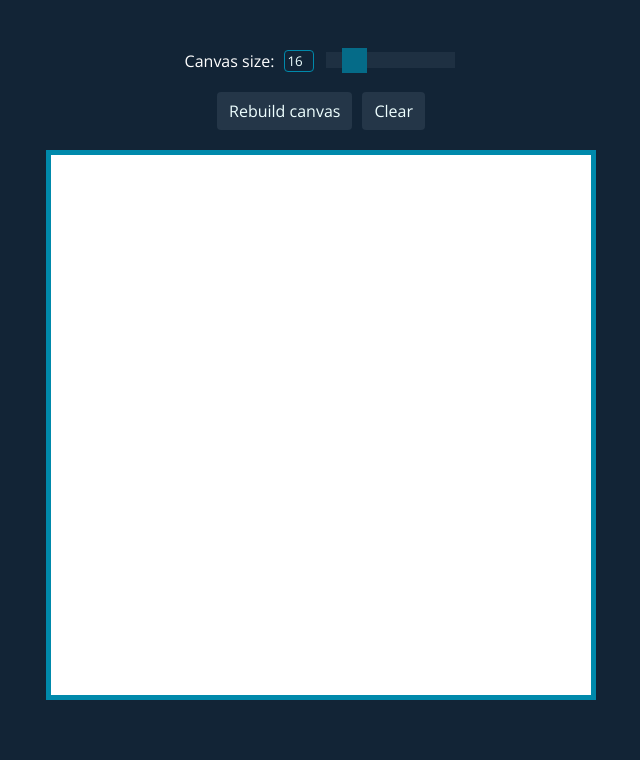
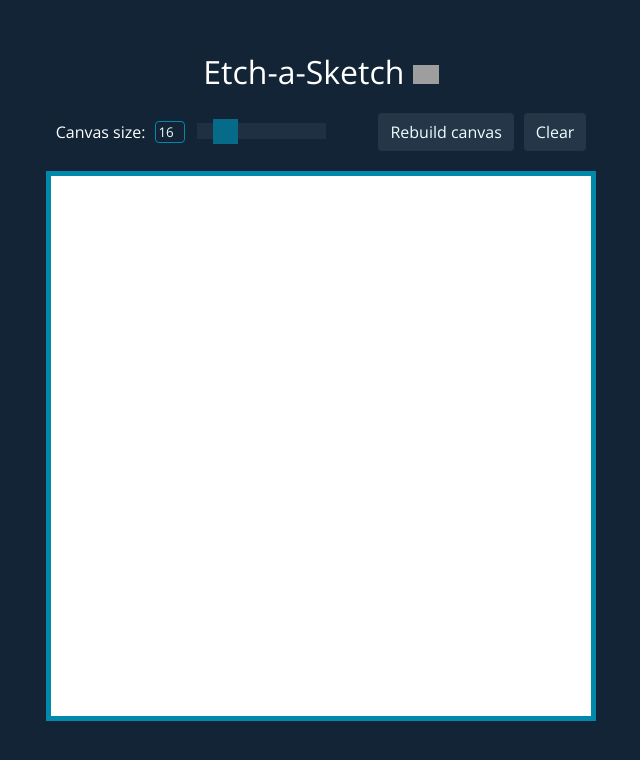
Before and after one commit to jdmrabe/odin-etch-a-sketch, a plain HTML site: page index.html in a window 1280 px wide. Shown: the whole page, without its empty margins (319-959 px from the left). Drawn offline with nearby package versions, Linux system fonts and the light colour scheme; grey boxes are pictures that could not be loaded.

Commit message:
Add title header

```diff
--- a/index.html
+++ b/index.html
@@ -15,6 +15,14 @@
   </head>
   <body>
     <div class="container">
+      <h1>
+        Etch-a-Sketch
+        <img
+          src="https://cdn.jsdelivr.net/gh/twitter/twemoji@14.0.2/assets/svg/270d.svg"
+          alt="an emoji of a hand holding pencil"
+        />
+      </h1>
+      <div class="tool-container">
         <div class="slider-container">
           <div>Canvas size:</div>
           <input type="text" id="output" />
@@ -31,7 +39,9 @@
           <button id="rebuild-btn">Rebuild canvas</button>
           <button id="clear">Clear</button>
         </div>
+      </div>
       <div class="grid"></div>
     </div>
+    <footer></footer>
   </body>
 </html>
--- a/style.css
+++ b/style.css
@@ -10,6 +10,18 @@
 * {
   box-sizing: border-box;
   font-family: "Open Sans", sans-serif, system-ui;
+}
+
+h1 {
+  font-family: inherit;
+  text-align: center;
+  font-weight: 400;
+  margin: 0;
+}
+
+h1 > img {
+  width: 26px;
+  height: auto;
 }
 
 body {
@@ -28,6 +40,13 @@ button {
   margin: 0;
   padding: 0;
   cursor: pointer;
+}
+
+.tool-container {
+  display: flex;
+  justify-content: center;
+  align-items: center;
+  gap: 50px;
 }
 
 .grid {
```
Lines whose indentation alone changed are shown as unchanged.
